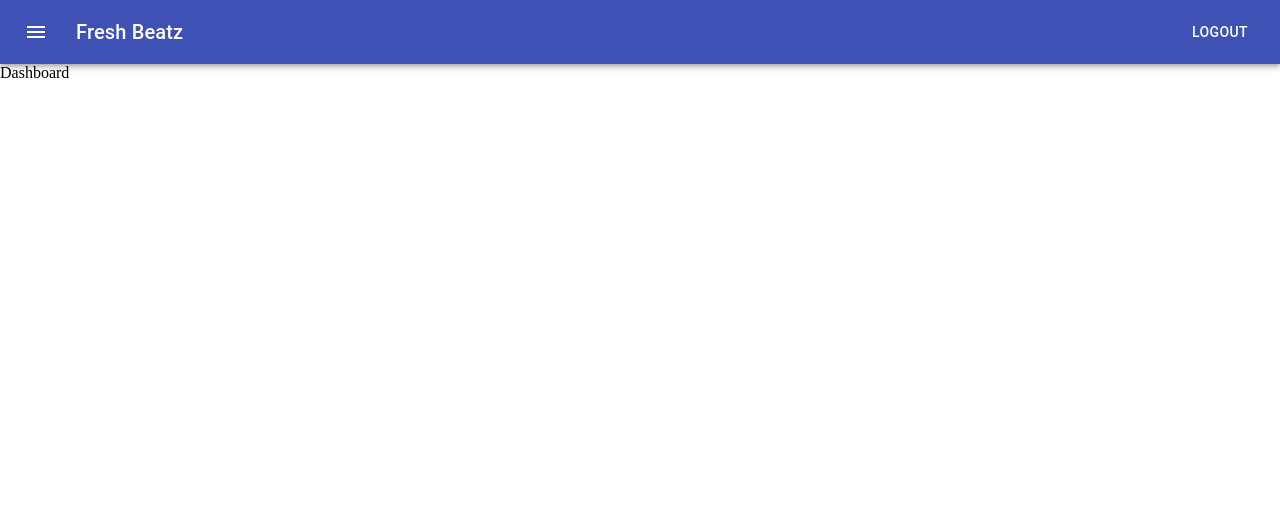
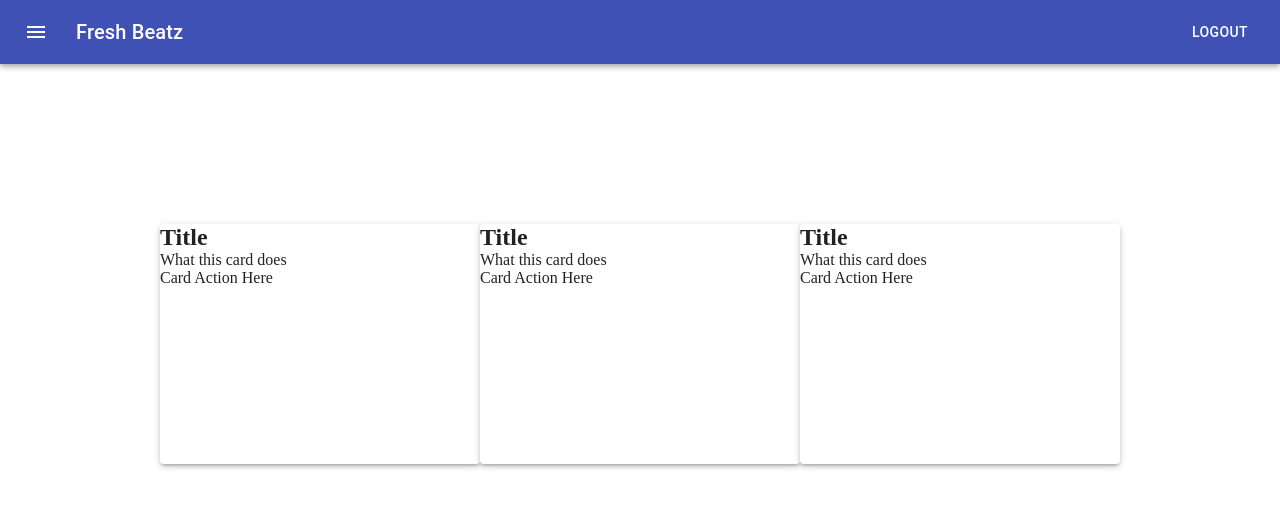
Before and after one commit to DavidAndreww/411_week3_musicApp, a React (Create React App) app: page / in a window 1280 px wide. Both pictures are taken after a click on the button 1224 px from the left and 32 px from the top of the page. Shown: the top 508 px of the page. Built offline with nearby package versions, Linux system fonts and the light colour scheme.

Commit message:
card layout set up, need to add state and material ui componenets

```diff
--- a/src/Index.css
+++ b/src/Index.css
@@ -5,8 +5,17 @@
 }
 .login-page {
   text-align: center;
-  margin-top: 3em;
+  margin-top: 10em;
 }
 .login-page button {
   margin-top: 1em;
 }
+.card {
+  width: 20em;
+  height: 15em;
+}
+.dashboard {
+  padding: 10em 10em 0em 10em;
+  display: flex;
+  justify-content: space-around;
+}
--- a/src/components/App.js
+++ b/src/components/App.js
@@ -1,6 +1,7 @@
 import React from "react";
 import NavBar from "./NavBar";
-import LoginPage from './LoginPage'
+import LoginPage from './LoginPage';
+import Dashboard from './Dashboard';
 
 class App extends React.Component {
   state = {
@@ -15,7 +16,7 @@ class App extends React.Component {
     return (
       <div className="main">
         <NavBar onLoginChange={this.onLoginChange} loggedInState={this.state.loggedIn}/>
-        {this.state.loggedIn ? <p>Dashboard</p> : <LoginPage onLoginChange={this.onLoginChange}/>}
+        {this.state.loggedIn ? <Dashboard /> : <LoginPage onLoginChange={this.onLoginChange}/>}
       </div>
 
     );
--- a/src/components/Card.js
+++ b/src/components/Card.js
@@ -1,9 +1,15 @@
-import React from 'react'
+import React from "react";
+import Paper from "@material-ui/core/Paper";
+import CardContent from "./CardContent";
+import CardActions from "./CardActions";
 
 const Card = () => {
   return (
-    <div>Cards</div>
-  )
-}
+    <Paper className="card" elevation={3}>
+      <CardContent />
+      <CardActions />
+    </Paper>
+  );
+};
 
 export default Card;
--- a/src/components/CardActions.js
+++ b/src/components/CardActions.js
@@ -0,0 +1,9 @@
+import React from 'react'
+
+const CardActions = () => {
+  return (
+    <div>Card Action Here</div>
+  )
+}
+
+export default CardActions;
--- a/src/components/CardContent.js
+++ b/src/components/CardContent.js
@@ -0,0 +1,13 @@
+import React from 'react';
+
+const CardContent = () => {
+
+  return (
+    <div className="card-content">
+      <h2>Title</h2>
+      <p>What this card does</p>
+    </div>
+  )
+}
+
+export default CardContent;
--- a/src/components/Dashboard.js
+++ b/src/components/Dashboard.js
@@ -0,0 +1,16 @@
+import React from "react";
+import Card from "./Card";
+
+class Dashboard extends React.Component {
+  render() {
+    return (
+      <div className="dashboard">
+        <Card />
+        <Card />
+        <Card />
+      </div>
+    );
+  }
+}
+
+export default Dashboard;
```
